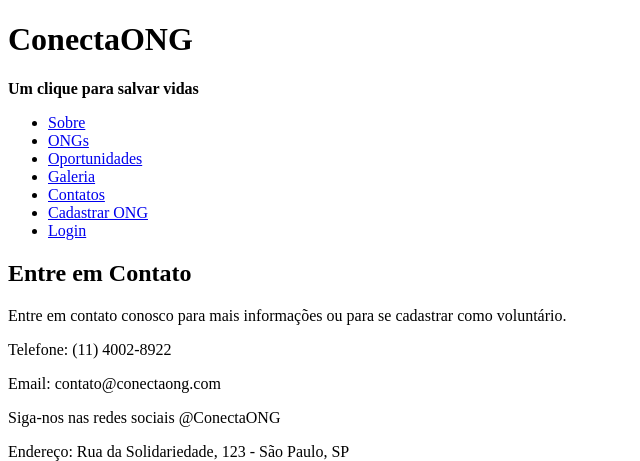
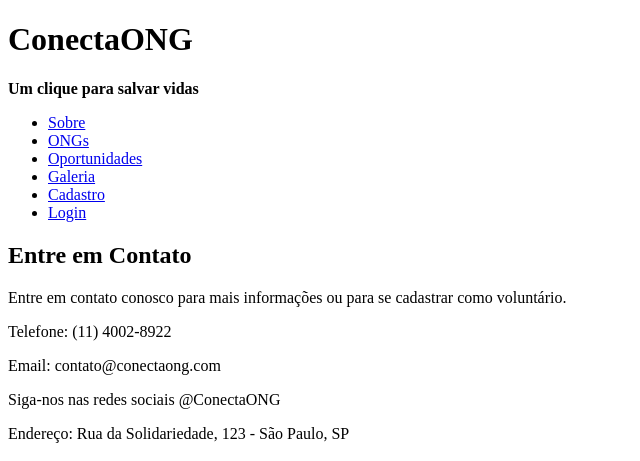
Before and after one commit to FeeBeeCoder/projeto, a Flask app: page /contato in a window 1280 px wide. Shown: the top 461 px of the page, without its empty margins (0-640 px from the left). Run offline with Flask 3, Linux system fonts and the light colour scheme.

Commit message:
Remoção - tela cadastro

```diff
--- a/app.py
+++ b/app.py
@@ -28,9 +28,9 @@ def contato():
     return render_template('contato.html')
 
 # Rota para a página de cadastro de ONGs
-@app.route('/cadastrar_ong')
-def cadastrar_ong():
-    return render_template('cadastrar_ong.html')
+@app.route('/cadastro')
+def cadastro():
+    return render_template('cadastro.html')
 
 # Rota para a página de login
 @app.route('/login')
--- a/templates/base.html
+++ b/templates/base.html
@@ -18,8 +18,7 @@
                 <li><a href="{{ url_for('ongs') }}">ONGs</a></li>
                 <li><a href="{{ url_for('oportunidades') }}">Oportunidades</a></li>
                 <li><a href="{{ url_for('galeria') }}">Galeria</a></li>
-                <li><a href="{{ url_for('contato') }}">Contatos</a></li>
-                <li><a href="{{ url_for('cadastrar_ong') }}">Cadastrar ONG</a></li> <!-- Link para cadastro de ONGs -->
+                <li><a href="{{ url_for('cadastro') }}">Cadastro</a></li> <!-- Link para cadastro de ONGs -->
                 <li><a href="{{ url_for('login') }}">Login</a></li> <!-- Link para login de usuários -->
             </ul>
         </nav>
```
Also changed, not shown: .txt, templates/cadastro.html (renamed from templates/cadastrar_ong.html).
